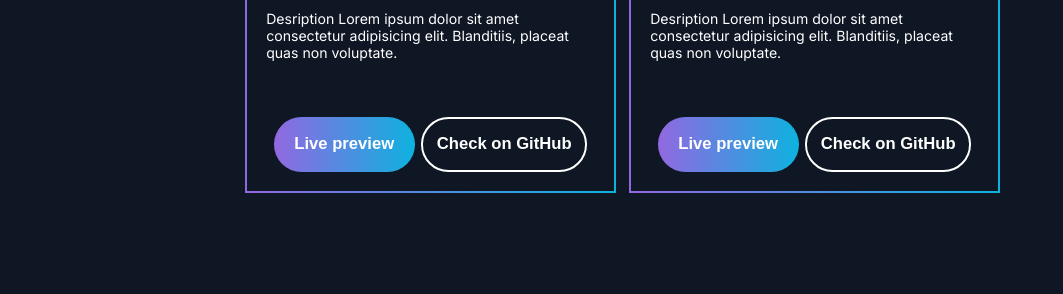
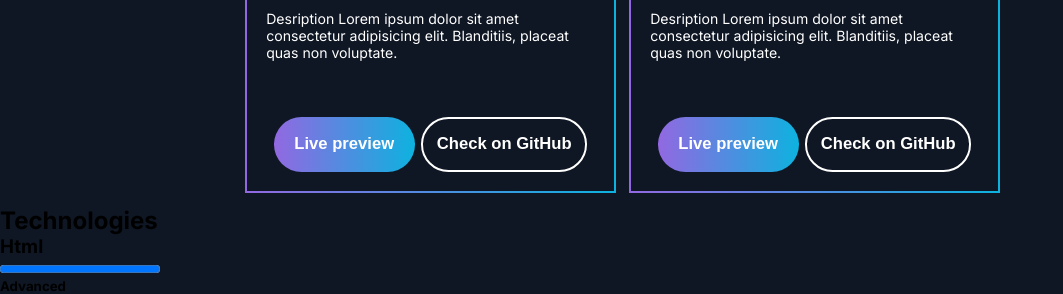
Before and after one commit to TanzeelMughal431/Devloper-Portfolio, a plain HTML site: page index.html in a window 1280 px wide. Shown: the part 1382-1676 px from the top of the page, without its empty margins (0-1063 px from the left). Before the commit the page ends 1588 px from the top, so only its background shows below. Drawn offline with Linux system fonts and the light colour scheme.

Commit message:
new technologies section add into site

```diff
--- a/index.html
+++ b/index.html
@@ -106,5 +106,19 @@
         </div>
       </div>
     </section>
+    <section>
+      <h2>Technologies</h2>
+      <div class="skills">
+        <div class="skill">
+          <div class="Skill_L">
+            <h3>Html</h3>
+            <progress value="100" max="100"></progress>
+          </div>
+          <div class="Skill_R">
+            <h5>Advanced</h5>
+          </div>
+        </div>
+      </div>
+    </section>
   </body>
 </html>
--- a/style.css
+++ b/style.css
@@ -11,7 +11,6 @@ body {
 button:hover {
   cursor: pointer;
 }
-
 /* -------------design header--------- */
 header {
   width: 100%;
@@ -131,6 +130,7 @@ nav > h3 {
     rgba(13, 178, 223, 1)
   );
 }
+/* -----------Project section Design------------ */
 #cards {
   margin: 1vw 19.14vw 1vw 19.14vw;
   padding: 3.91vw 0 0 0;
@@ -202,3 +202,4 @@ nav > h3 {
   display: flex;
   gap: 0.5vw;
 }
+/* -----------Technologies Section Design------------ */
```
